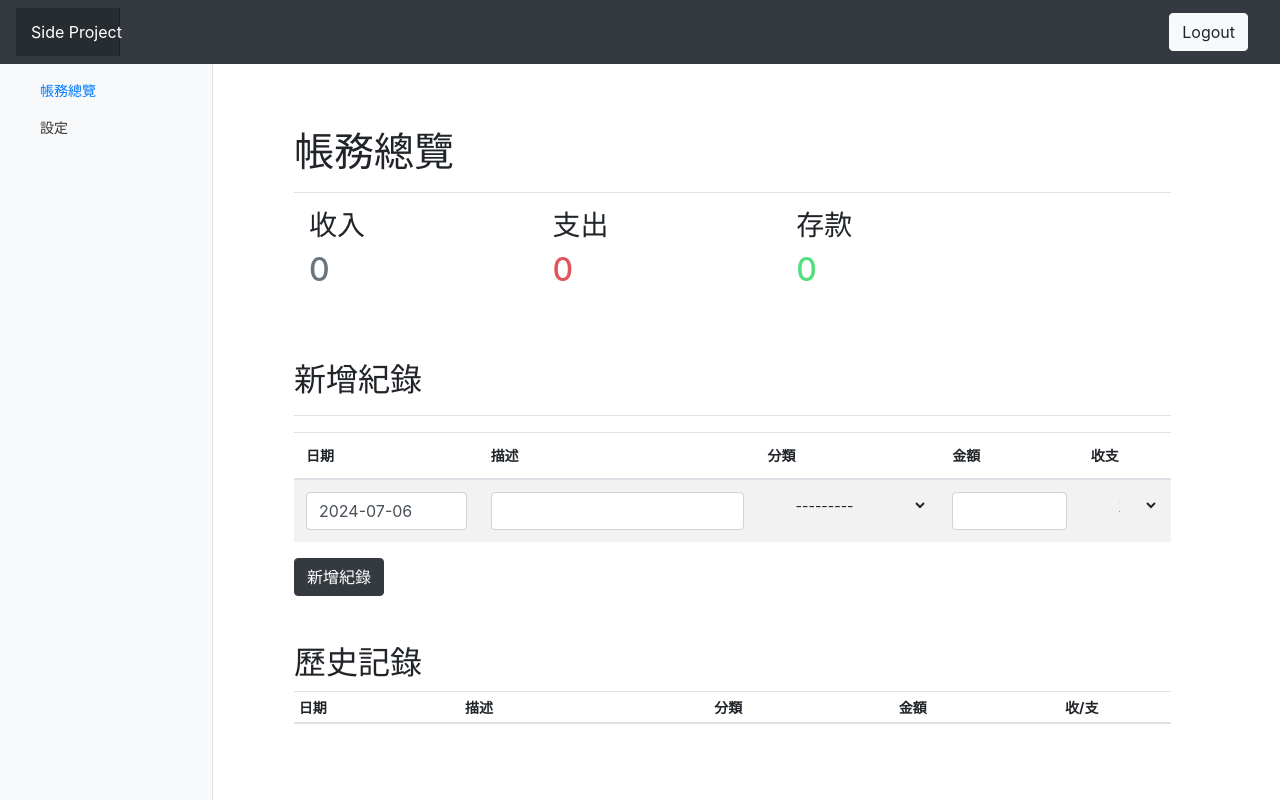
After one commit to bessyhuang/myaccounts, a Django app: page /app/ in a window 1280 px wide. The commit adds this page. Run offline with Django 3.2, Linux system fonts and the light colour scheme; the visitor is signed in with stand-in values (Sample User, id 1); data that the repository does not hold is empty; some libraries are stand-ins or nearby versions.

Commit message:
refactor: Removing sensitive data & create templates base.html

```diff
--- a/project_chia/chia_app/forms.py
+++ b/project_chia/chia_app/forms.py
@@ -1,16 +1,39 @@
-from django.forms import ModelForm, TextInput
+from django.forms import ModelForm, TextInput, Select
 from datetime import date
 from .models import Record
 
 class RecordForm(ModelForm):
     class Meta:
         model = Record
-        fields = ['date','description','category','cash','balance_type']
+        # fields = ['date', 'description', 'category', 'cash', 'balance_type']
+        fields = "__all__"
+
         widgets = {
-	    'date':TextInput(
-	        attrs = {
-		    'id':'datepicker1',
-                    'value':date.today().strftime('%Y-%m-%d')
-		}
-	    )
-	}
+            'date': TextInput(
+                attrs = {
+                    'id': 'datepicker1',
+                    'value': date.today().strftime('%Y-%m-%d'),
+                    'class': 'form-control'
+                }
+            ),
+            'description': TextInput(
+                attrs = {
+                    'class': 'form-control'
+                }
+            ),
+            'category': Select(
+                attrs = {
+                    'class': 'dropdown-item'
+                }
+            ),
+            'cash': TextInput(
+                attrs = {
+                    'class': 'form-control'
+                }
+            ),
+            'balance_type': Select(
+                attrs = {
+                    'class': 'dropdown-item'
+                }
+            )
+        }
--- a/project_chia/chia_app/templates/app/index.html
+++ b/project_chia/chia_app/templates/app/index.html
@@ -1,28 +1,34 @@
-{% extends 'app/base.html' %}
+{% extends 'base.html' %}
+
 {% block content %}
+<script>
+$(function(){
+	$('#datepicker1').datepicker({
+		format:'yyyy-mm-dd'
+	});
+})
+</script>
 
+{% if not user.is_authenticated %}
+<p>您沒有權限造訪此網頁。</p>
+<p>請先 <a href="/accounts/login/">登入</a> ，謝謝！</p>
+
+{% else %}
 <div class="container-fluid">
 	<div class="row">
 
-        <nav class="col-md-2 d-none d-md-block bg-light sidebar">
-          <div class="sidebar-sticky">
+		<nav class="col-2 d-md-block bg-light sidebar">
+			<div class="sidebar-sticky p-4">
 				<ul class="nav flex-column">
 					<li class="nav-item">
-		<a class="nav-link active" href="/">
-			<span data-feather="home"></span>
-			帳務總覽<span class="sr-only">(current)</span>
-		</a>
+						<a class="nav-link active" href="/app">帳務總覽</a>
 					</li>
 					<li class="nav-item">
-		<a class="nav-link" href="/settings">
-			<span data-feather="file"></span>
-			設定
-		</a>
+						<a class="nav-link" href="/app/settings">設定</a>
 					</li>
 				</ul>
 			</div>
 		</nav>
-
 
 		<main role="main" class="col-md-9 ml-sm-auto col-lg-10 px-4">
 			<div class="d-flex justify-content-between flex-wrap flex-md-nowrap align-items-center pt-3 pb-2 mb-3 border-bottom">
@@ -47,20 +53,19 @@
 			</div>
 		</main>
 
-
 		<main role="main" class="col-md-9 ml-sm-auto col-lg-10 px-4">
 			<div class="d-flex justify-content-between flex-wrap flex-md-nowrap align-items-center pt-3 pb-2 mb-3 border-bottom">
 				<h2 class="sub-header">新增紀錄</h3>
 			</div>
 			<div class="table-responsive">
-		<form action="/add_record" method="post">
+				<form action="/app/add_record" method="post">
 					{% csrf_token %}
 					<table class="table table-striped">
-			<col style="width:15%">
-			<col style="width:35%">
-			<col style="width:20%">
-			<col style="width:18%">
-			<col style="width:7%">
+						<col style="width:20%" />
+						<col style="width:30%" />
+						<col style="width:20%" />
+						<col style="width:15%" />
+						<col style="width:10%" />
 						<thead>
 							<tr>
 								<th>日期</th>
@@ -78,9 +83,7 @@
 							</tr>
 						</tbody>
 					</table>
-			<div class="right-area">
-				<input type="submit" class="btn" value="新增紀錄" />
-			</div>
+					<button type="submit" class="btn btn-dark">新增紀錄</button>
 				</form>
 			</div>
 		</main>
@@ -89,12 +92,12 @@
 			<h2 class="sub-header">歷史記錄</h2>
 				<div class="table-responsive">
 				<table class="table table-striped table-sm">
-		<col style="width:18%">
-		<col style="width:27%">
-		<col style="width:20%">
-		<col style="width:18%">
-		<col style="width:7%">
-		<col style="width:5%">
+					<col style="width:18%" />
+					<col style="width:27%" />
+					<col style="width:20%" />
+					<col style="width:18%" />
+					<col style="width:7%" />
+					<col style="width:5%" />
 					<thead>
 						<tr>
 							<th>日期</th>
@@ -105,6 +108,7 @@
 							<th></th>
 						</tr>
 					</thead>
+
 					<tbody>
 						{% for record in records %}
 						<tr>
@@ -114,10 +118,10 @@
 							<td>{{ record.cash }}</td>
 							<td>{{ record.balance_type }}</td>
 							<td>
-				<form method="post" action="/delete_record">
+								<form method="post" action="/app/delete_record">
 									{% csrf_token %}
 									<input type="hidden" value="{{ record.id }}" name="delete_val">
-				<input type="submit" class="btn" value="刪除" />
+									<input type="submit" class="btn btn-dark" value="刪除" />
 								</form>
 							</td>
 						</tr>
@@ -129,4 +133,6 @@
 
 	</div>
 </div>
+{% endif %}
+
 {% endblock %}
--- a/project_chia/chia_app/templates/app/upload.html
+++ b/project_chia/chia_app/templates/app/upload.html
@@ -1,4 +1,4 @@
-{% extends 'app/base.html' %}
+{% extends 'base.html' %}
 
 {% block content %}
 <div class="jumbotron">
--- a/project_chia/chia_app/urls.py
+++ b/project_chia/chia_app/urls.py
@@ -1,4 +1,4 @@
-from django.conf.urls import url
+from django.urls import include, re_path
 from . import views
 
 from django.conf import settings				###upload
@@ -6,15 +6,15 @@ from django.conf.urls.static import static		###upload
 
 
 urlpatterns = [
-    url(r'^$', views.frontpage),
-    url(r'^settings/$', views.settings),
-    url(r'^add_category$', views.addCategory),
-    url(r'^delete_category/(?P<category>\w+)',views.deleteCategory),
+    re_path(r'^$', views.frontpage, name='index'),
+    re_path(r'^settings/$', views.settings),
+    re_path(r'^add_category$', views.addCategory),
+    re_path(r'^delete_category/(?P<category>\w+)',views.deleteCategory),
 
-    url(r'^add_record$', views.addRecord),
-    url(r'^delete_record$', views.deleteRecord),
+    re_path(r'^add_record$', views.addRecord),
+    re_path(r'^delete_record$', views.deleteRecord),
 
-    url(r'^upload/', views.upload, name='upload'), ###upload
+    re_path(r'^upload/', views.upload, name='upload'), ###upload
 ]
 
 ###upload
--- a/project_chia/chia_app/views.py
+++ b/project_chia/chia_app/views.py
@@ -32,12 +32,12 @@ def addCategory(request):
         posted_data = request.POST
         category = posted_data['add_category_name']
         Category.objects.get_or_create(category=category)
-    return redirect('/settings')
+    return redirect('/app/settings')
 
 @login_required
 def deleteCategory(request,category):
     Category.objects.filter(category=category).delete()
-    return redirect('/settings')
+    return redirect('/app/settings')
 
 @login_required
 def addRecord(request):
@@ -45,14 +45,14 @@ def addRecord(request):
         form = RecordForm(request.POST)
         if form.is_valid():
             form.save()
-    return redirect('/')
+    return redirect('/app')
 
 @login_required
 def deleteRecord(request):
     if request.method == 'POST':
         id = request.POST['delete_val']
         Record.objects.filter(id=id).delete()
-    return redirect('/')
+    return redirect('/app')
 
 ###upload
 def upload(request):
--- a/project_chia/project_chia/urls.py
+++ b/project_chia/project_chia/urls.py
@@ -13,15 +13,18 @@ Including another URLconf
     1. Import the include() function: from django.conf.urls import url, include
     2. Add a URL to urlpatterns:  url(r'^blog/', include('blog.urls'))
 """
-from django.conf.urls import url, include
 from django.contrib import admin
+from django.urls import re_path, path, include
+
 from django.contrib.auth import views as auth_views
-from . import views
-
+#from . import views
 
 urlpatterns = [
-    url(r'^admin/', admin.site.urls),
-    url(r'^', include('chia_app.urls')),
-    url(r'^accounts/login', auth_views.login),
-    url(r'^accounts/logout', views.logout),
+    path('admin/', admin.site.urls),
+    path('app/', include('chia_app.urls')),
+
+    # login, logout, password_change, password_reset
+    path("accounts/", include("django.contrib.auth.urls")),
+    #url(r'^login/$', authentication_views.login_with_check, name='login'),
+    path('accounts/logout/', auth_views.LogoutView.as_view(), name='logout'),
 ]
--- /dev/null
+++ b/project_chia/templates/base.html
@@ -0,0 +1,56 @@
+{% load static %}
+<!DOCTYPE html>
+<html>
+
+<head>
+  <meta charset="utf-8">
+  <meta http-equiv="X-UA-Compatible" content="IE=edge">
+  <meta name="viewport" content="width=device-width, initial-scale=1">
+  <!-- The above 3 meta tags *must* come first in the head; any other head content must come *after* these tags -->
+  <meta name="description" content="">
+  <meta name="author" content="">
+
+  <title>{% block title %}我的記帳本{% endblock %}</title>
+
+  <!-- Bootstrap core CSS -->
+  <link href="{% static 'css/bootstrap.min.css' %}" rel="stylesheet">
+  <!-- Custom styles for this template -->
+  <link href="{% static 'css/dashboard.css' %}" rel="stylesheet">
+  <style>
+    td {
+      padding: 5px
+    }
+  </style>
+
+  <!-- Bootstrap core JavaScript -->
+  <script src="https://code.jquery.com/jquery-3.3.1.min.js" integrity="sha256-FgpCb/KJQlLNfOu91ta32o/NMZxltwRo8QtmkMRdAu8=" crossorigin="anonymous"></script>
+  <script src="https://cdnjs.cloudflare.com/ajax/libs/bootstrap-datepicker/1.8.0/js/bootstrap-datepicker.min.js"></script>
+</head>
+
+<body>
+  <div class="navbar sticky-top navbar-dark bg-dark">
+    <a class="navbar-brand col-md-1" href="#">Side Project</a>
+    <!-- Navbar content -->
+    <span class="h1 text-white">{% block nav_title %}{% endblock %}</span>
+
+    <ul class="navbar-nav px-3">
+      <li class="nav-item text-nowrap">
+
+        {% if user.is_authenticated %}
+        <form id="logout_form" method="post" action="/accounts/logout/">
+          {% csrf_token %}
+          <button class="btn btn-light" type="submit">Logout</button>
+        </form>
+        {% else %}
+        {% endif %}
+
+      </li>
+    </ul>
+  </div>
+
+  <div class="container">
+    {% block content %}{% endblock %}
+  </div>
+</body>
+
+</html>
```
Also changed, not shown: project_chia/chia_app/models.py (+6 -6 lines), project_chia/chia_app/templates/app/base.html (deleted, +0 -47 lines), project_chia/chia_app/templates/app/settings.html (+14 -24 lines), project_chia/chia_app/templates/registration/login.html (deleted, +0 -62 lines), project_chia/project_chia/settings.py (+18 -11 lines), project_chia/project_chia/views.py (+5 -5 lines), project_chia/templates/registration/login.html (added, +30 -0 lines), project_chia/media/delivery.png (added), 1 other file. Lines whose indentation alone changed are shown as unchanged.
